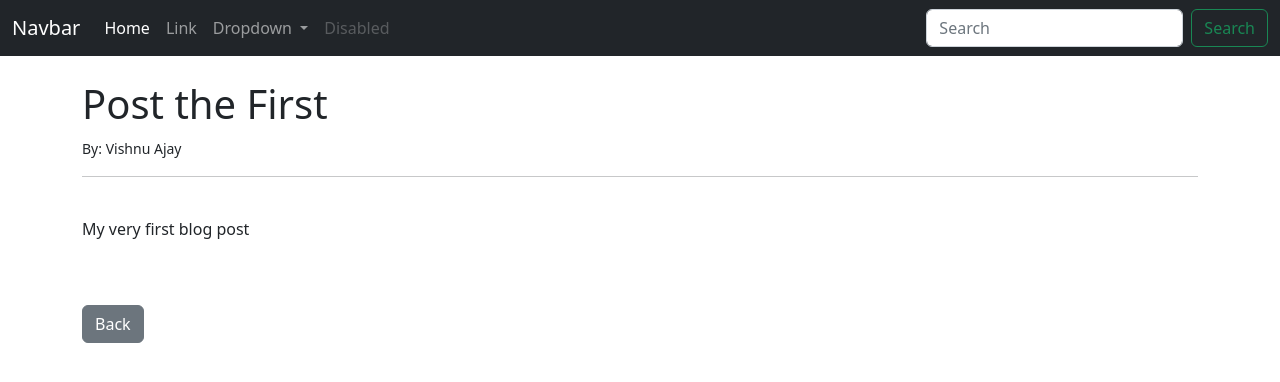
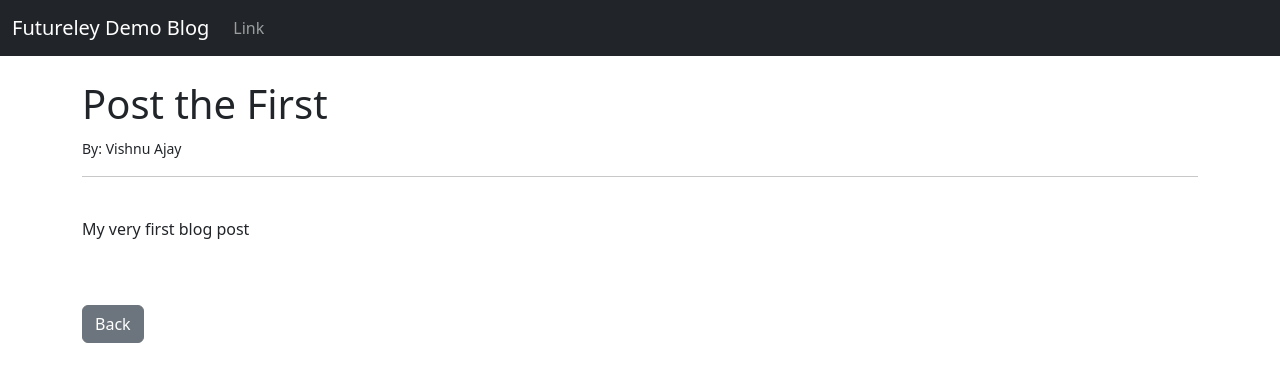
Before and after one commit to v1ku/djangoBlog, a Django app: page /article/1 in a window 1280 px wide. Shown: the top 382 px of the page. Run offline with Django 4.2, Linux system fonts and the light colour scheme; data comes from the database, SQL or seed files in the repository.

Commit message:
formatting

```diff
--- a/ablog/newBlog/templates/base.html
+++ b/ablog/newBlog/templates/base.html
@@ -9,37 +9,16 @@
   <body>
     <nav class="navbar navbar-expand-lg navbar-dark bg-dark">
         <div class="container-fluid">
-          <a class="navbar-brand" href="#">Navbar</a>
+          <a class="navbar-brand" href="{% url 'home' %}">Futureley Demo Blog</a>
           <button class="navbar-toggler" type="button" data-bs-toggle="collapse" data-bs-target="#navbarSupportedContent" aria-controls="navbarSupportedContent" aria-expanded="false" aria-label="Toggle navigation">
             <span class="navbar-toggler-icon"></span>
           </button>
           <div class="collapse navbar-collapse" id="navbarSupportedContent">
             <ul class="navbar-nav me-auto mb-2 mb-lg-0">
               <li class="nav-item">
-                <a class="nav-link active" aria-current="page" href="#">Home</a>
-              </li>
-              <li class="nav-item">
                 <a class="nav-link" href="#">Link</a>
               </li>
-              <li class="nav-item dropdown">
-                <a class="nav-link dropdown-toggle" href="#" role="button" data-bs-toggle="dropdown" aria-expanded="false">
-                  Dropdown
-                </a>
-                <ul class="dropdown-menu">
-                  <li><a class="dropdown-item" href="#">Action</a></li>
-                  <li><a class="dropdown-item" href="#">Another action</a></li>
-                  <li><hr class="dropdown-divider"></li>
-                  <li><a class="dropdown-item" href="#">Something else here</a></li>
-                </ul>
-              </li>
-              <li class="nav-item">
-                <a class="nav-link disabled">Disabled</a>
-              </li>
             </ul>
-            <form class="d-flex" role="search">
-              <input class="form-control me-2" type="search" placeholder="Search" aria-label="Search">
-              <button class="btn btn-outline-success" type="submit">Search</button>
-            </form>
           </div>
         </div>
       </nav>
```
